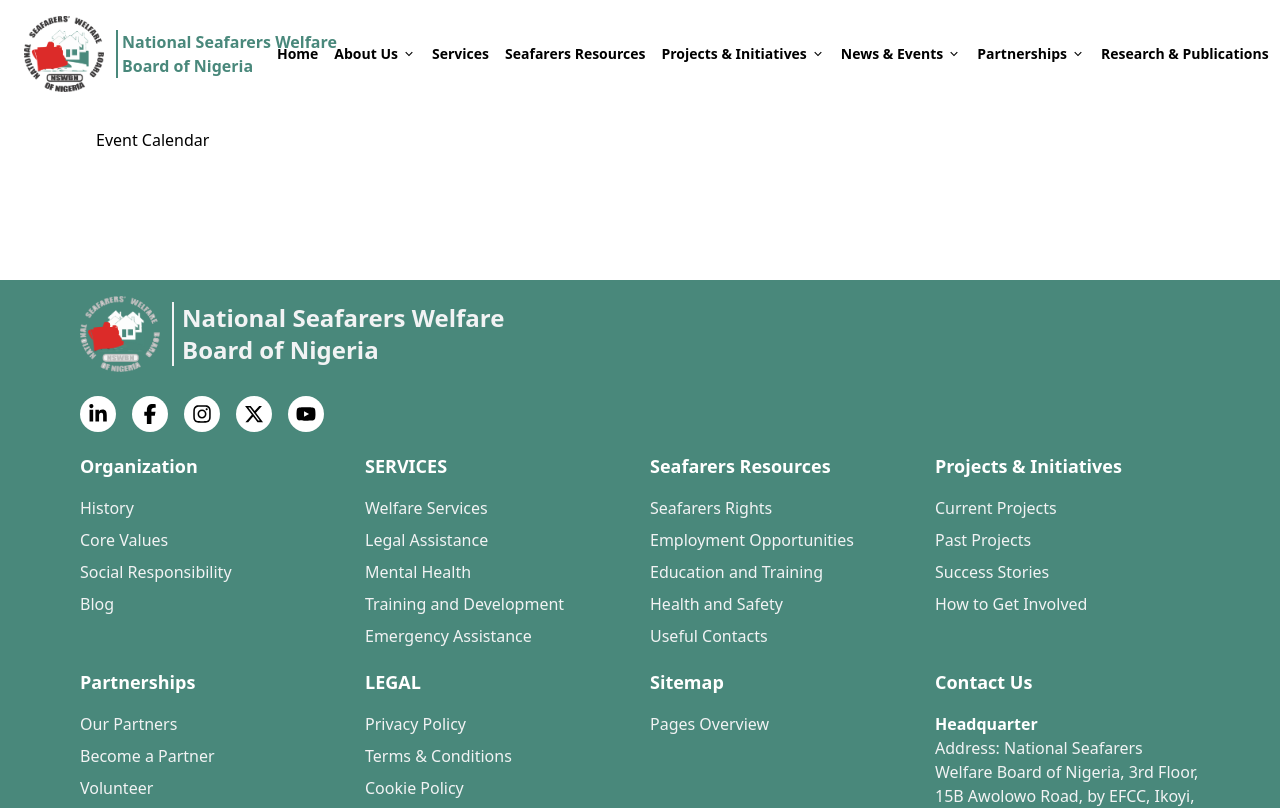
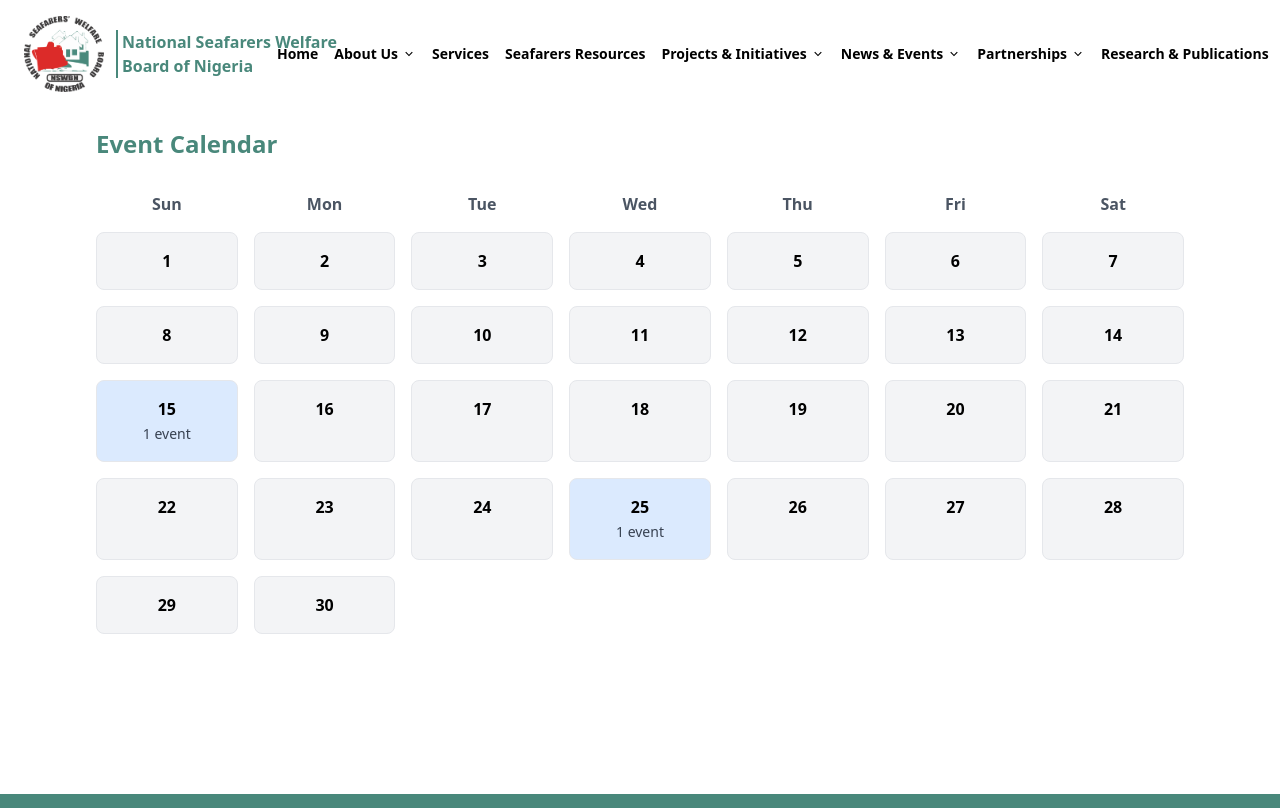
Before and after one commit to web3normad/NSWBN-Website, a React (Vite) app: page /news-events/event-calender in a window 1280 px wide. Shown: the top 808 px of the page. Built offline with nearby package versions, Linux system fonts and the light colour scheme.

Commit message:
new addition to event calender

```diff
--- a/src/pages/news-events/EventCalendar.jsx
+++ b/src/pages/news-events/EventCalendar.jsx
@@ -1,9 +1,70 @@
-import React from 'react'
+import React, { useState } from 'react';
+import upcomingEventsData from '../../components/eventData'; // Ensure to import your event data
 
 const EventCalendar = () => {
+  const [selectedDate, setSelectedDate] = useState(null);
+
+  // Helper function to filter events based on the selected date
+  const getEventsForDate = (date) => {
+    return upcomingEventsData.filter(event => event.date === date);
+  };
+
+  // Function to handle date selection (for demonstration purposes)
+  const handleDateClick = (date) => {
+    setSelectedDate(date);
+  };
+
   return (
-    <div className="px-6 py-32 h-full sm:px-8 md:px-16 lg:px-24">Event Calendar</div>
-  )
+    <div className="px-6 py-32 h-full sm:px-8 md:px-16 lg:px-24">
+      <h1 className="text-2xl text-primary-100 font-bold mb-8">Event Calendar</h1>
+
+      <div className="grid grid-cols-7 gap-4 mb-8">
+        {/* Render days of the week */}
+        {['Sun', 'Mon', 'Tue', 'Wed', 'Thu', 'Fri', 'Sat'].map((day, index) => (
+          <div key={index} className="text-center font-bold text-gray-600">{day}</div>
+        ))}
+
+        {/* Render calendar days (Assuming current month with 30 days for demonstration) */}
+        {[...Array(30)].map((_, index) => {
+          const day = index + 1; // Days from 1 to 30
+          const dateString = `October ${day}, 2024`; // Change to your desired month/year
+          const events = getEventsForDate(dateString); // Get events for that date
+
+          return (
+            <div
+              key={day}
+              className={`p-4 border rounded-lg text-center cursor-pointer ${events.length ? 'bg-blue-100 hover:bg-blue-200' : 'bg-gray-100 hover:bg-gray-200'}`}
+              onClick={() => handleDateClick(dateString)}
+            >
+              <span className="block font-bold">{day}</span>
+              {events.length > 0 && (
+                <span className="text-sm text-gray-700">{events.length} event{events.length > 1 ? 's' : ''}</span>
+              )}
+            </div>
+          );
+        })}
+      </div>
+
+      {selectedDate && (
+        <div className="mt-8 p-4 bg-white rounded-lg shadow">
+          <h2 className="text-xl font-bold mb-4">Events on {selectedDate}</h2>
+          <ul>
+            {getEventsForDate(selectedDate).length === 0 ? (
+              <li>No events scheduled for this date.</li>
+            ) : (
+              getEventsForDate(selectedDate).map((event) => (
+                <li key={event.id} className="border-b py-2">
+                  <h3 className="font-semibold">{event.title}</h3>
+                  <p className="text-sm text-gray-500">{event.time} - {event.location}</p>
+                  <p className="text-gray-700">{event.description}</p>
+                </li>
+              ))
+            )}
+          </ul>
+        </div>
+      )}
+    </div>
+  );
 }
 
-export default EventCalendar
+export default EventCalendar;
```
